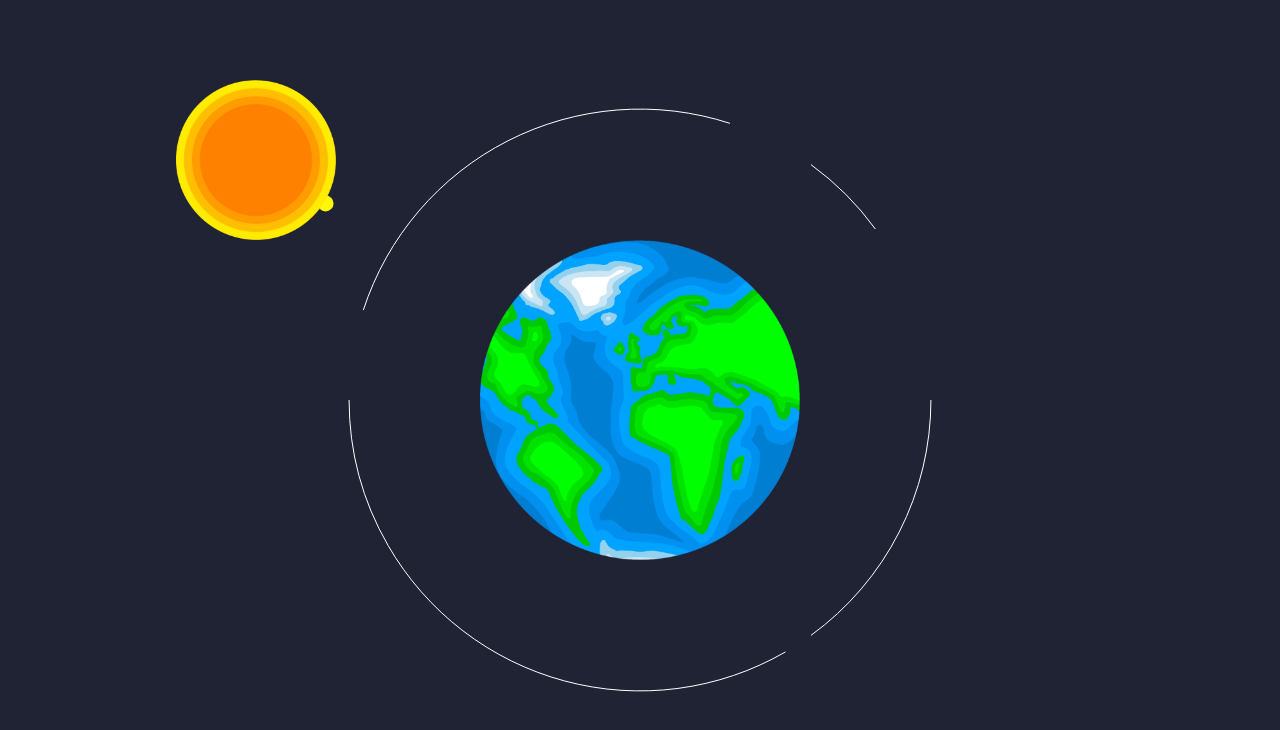
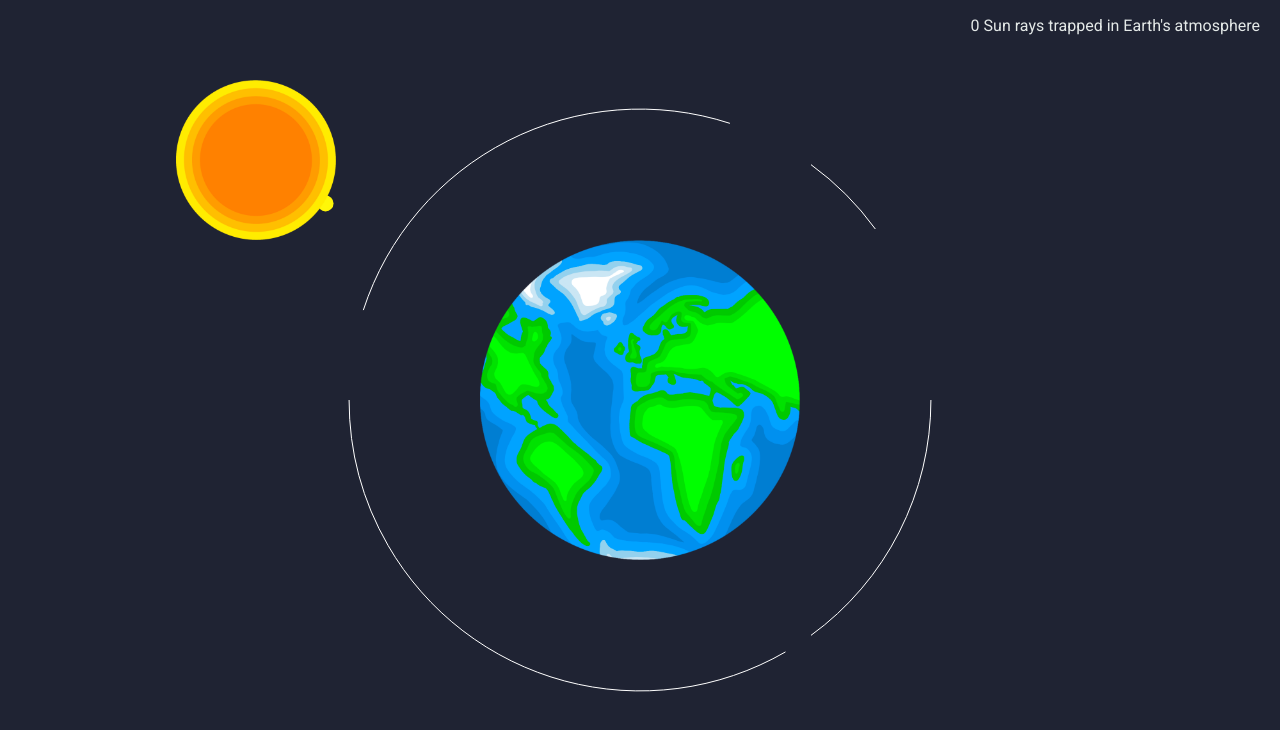
Before and after one commit to tessarobyn/house-coding-23, a plain HTML site: page index.html in a window 1280 px wide. Both pictures are taken after a click on the button "PLAY". Drawn offline with Linux system fonts and the light colour scheme; a web font is replaced by a local one.

Commit message:
Added count for the number of sun rays trapped in Earth's atmosphere

```diff
--- a/index.html
+++ b/index.html
@@ -27,7 +27,9 @@
         <span class="ue">P</span>l<span class="e">a</span>y
       </button>
     </div>
-
+    <div id="sunRaysCountContainer" class="sunRaysCountContainer">
+      <p id="sunRayCount"></p>
+    </div>
     <canvas id="gameCanvas">
       Sorry, the game can't be displayed because your browser doesn't support
       html canvas.
--- a/js/buttonEvents.js
+++ b/js/buttonEvents.js
@@ -5,6 +5,10 @@ const animateHomeContent = () => {
   titleContainer.classList.add("animateTitle");
   const buttonContainer = document.getElementById("buttonContainer");
   buttonContainer.classList.add("animateButton");
+  const sunRaysCountContainer = document.getElementById(
+    "sunRaysCountContainer"
+  );
+  sunRaysCountContainer.classList.add("animateSunRaysCount");
   game.setup();
 };
 
--- a/js/gameScript.js
+++ b/js/gameScript.js
@@ -124,6 +124,11 @@ class Game {
     }
   };
 
+  _updateTrappedRayCount = (count) => {
+    const sunRaysCount = document.getElementById("sunRayCount");
+    sunRaysCount.innerHTML = `${count} Sun rays trapped in Earth's atmosphere`;
+  };
+
   setup = () => {
     this._moveEarthToStartingPosition();
     this._moveRingToStartingPosition();
@@ -134,6 +139,7 @@ class Game {
     this._fillBackground();
     this.gasRing.draw(this.rotation);
     this.earth.draw(this.rotation);
+
     if (this.start) {
       //   if (this.sunRay.towardsPlanet) {
       //     this.sunRay.moveTowardsPlanet(
@@ -147,6 +153,7 @@ class Game {
         this.addedSunRay = true;
       }
 
+      let trappedRaysCount = 0;
       for (let i = 0; i < this.sunRays.length; i++) {
         this.sunRays[i].checkCollisionWithEarth(
           this.earth.x,
@@ -154,6 +161,7 @@ class Game {
           this.earth.radius
         );
         if (this.sunRays[i].hadFirstCollision && !this.sunRays[i].escaped) {
+          trappedRaysCount += 1;
           this.sunRays[i].checkCollisionWithRing(
             this.gasRing.x,
             this.gasRing.y,
@@ -166,6 +174,7 @@ class Game {
         this.sunRays[i].moveOnAngle();
         this.sunRays[i].draw();
       }
+      this._updateTrappedRayCount(trappedRaysCount);
       this.sun.draw();
     }
 
--- a/style/animations.css
+++ b/style/animations.css
@@ -7,6 +7,13 @@
 
 .animateButton {
   animation-name: slide-right;
+  animation-duration: 1.5s;
+  animation-fill-mode: forwards;
+  animation-timing-function: linear;
+}
+
+.animateSunRaysCount {
+  animation-name: slide-down;
   animation-duration: 1.5s;
   animation-fill-mode: forwards;
   animation-timing-function: linear;
@@ -32,3 +39,12 @@
     opacity: 0;
   }
 }
+
+@keyframes slide-down {
+  from {
+    top: -100px;
+  }
+  to {
+    top: 0;
+  }
+}
--- a/style/style.css
+++ b/style/style.css
@@ -53,14 +53,12 @@ h1 {
 
 .buttonContainer {
   position: fixed;
-
   bottom: 20px;
   right: 20px;
 }
 
 .buttonContainer > button {
   background-color: #e55934;
-
   border: none;
   padding: 10px 20px;
   font-family: "Anybody", sans-serif;
@@ -74,3 +72,12 @@ h1 {
 .buttonContainer > button:hover {
   background-color: #e74b1f;
 }
+
+.sunRaysCountContainer {
+  width: 96%;
+  padding: 0 20px;
+  position: fixed;
+  text-align: right;
+  top: -100px;
+  right: 0;
+}
```
